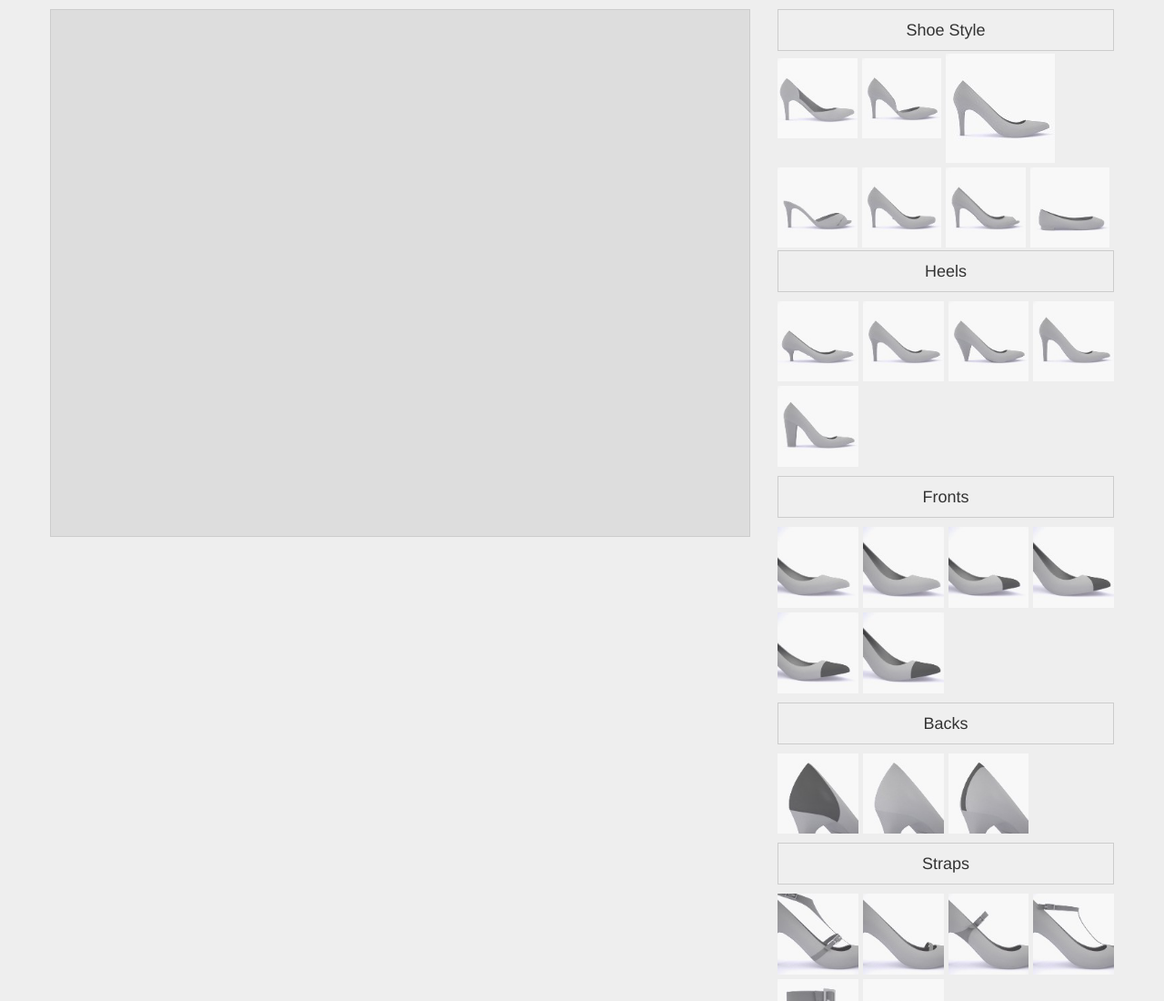
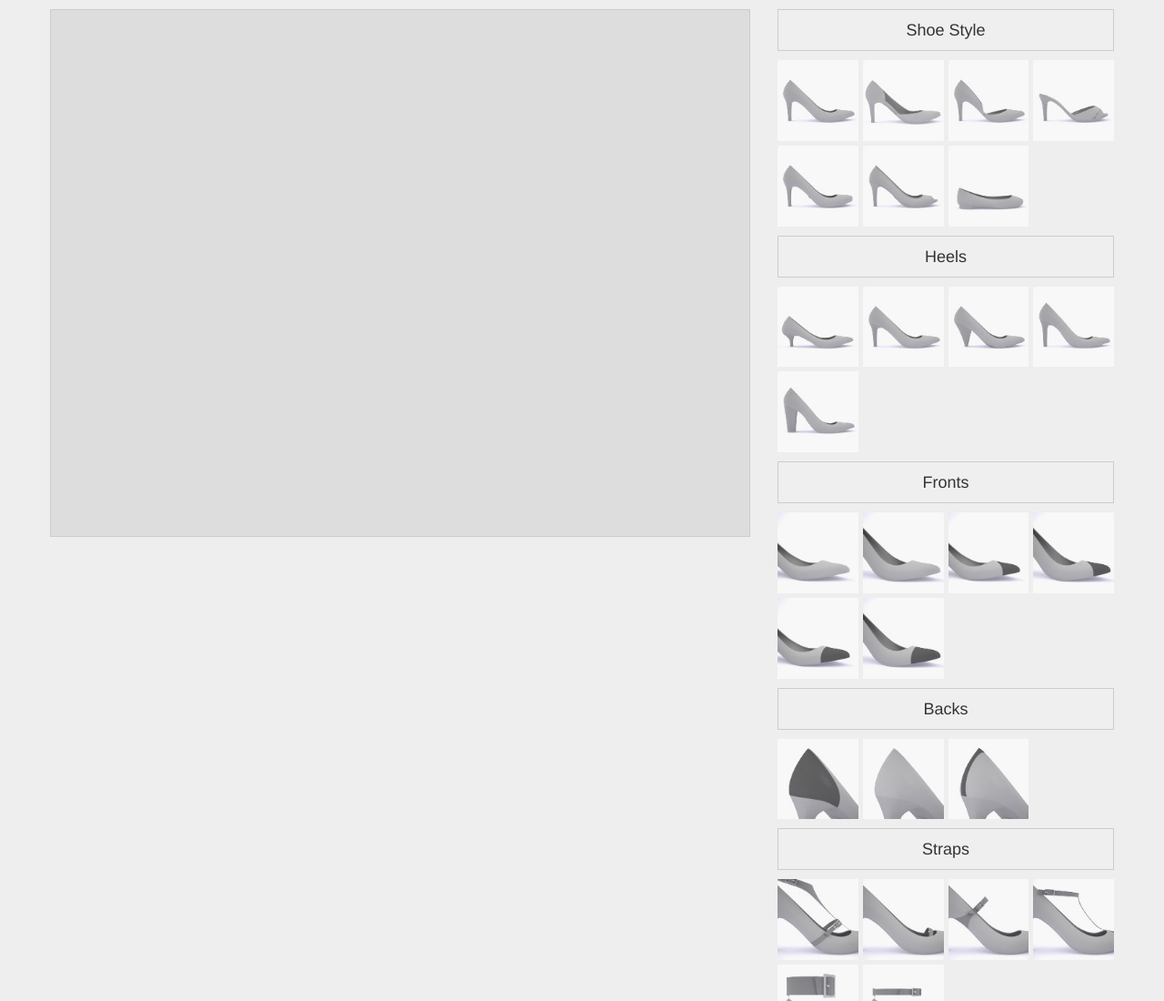
Before and after one commit to mkruneva/shoedesigner, a plain HTML site: page index.html in a window 1280 px wide. Shown: the top 1100 px of the page at 91% size. Drawn offline with nearby package versions, Linux system fonts and the light colour scheme.

Commit message:
fix issue with CS thumb icon

```diff
--- a/index.html
+++ b/index.html
@@ -96,7 +96,8 @@
 						<!-- CORE SHAPES -->
 						<button type="button" id="thumbCsBtn" class="btn btn-secondary btn-lg btn-block">Shoe Style</button>
 							<div class="row">
-								<div id="thumbCsDiv" class="col-xs-12 thumb-containerfigure class="col-xs-3 col-sm-4 col-md-3 shoe-thumb"><img src="images/CS/CSPCPLA.jpg" alt=""></figure>
+								<div id="thumbCsDiv" class="col-xs-12 thumb-container">
+									<figure class="col-xs-3 col-sm-4 col-md-3 shoe-thumb"><img src="images/CS/CSPCPLA.jpg" alt=""></figure>
 									<figure class="col-xs-3 col-sm-4 col-md-3 shoe-thumb"><img src="images/CS/CSPHPLA2.jpg" alt=""></figure>
 									<figure class="col-xs-3 col-sm-4 col-md-3 shoe-thumb"><img src="images/CS/CSPOPLA.jpg" alt=""></figure>
 									<figure class="col-xs-3 col-sm-4 col-md-3 shoe-thumb"><img src="images/CS/CSSASTR.jpg" alt=""></figure>
```
